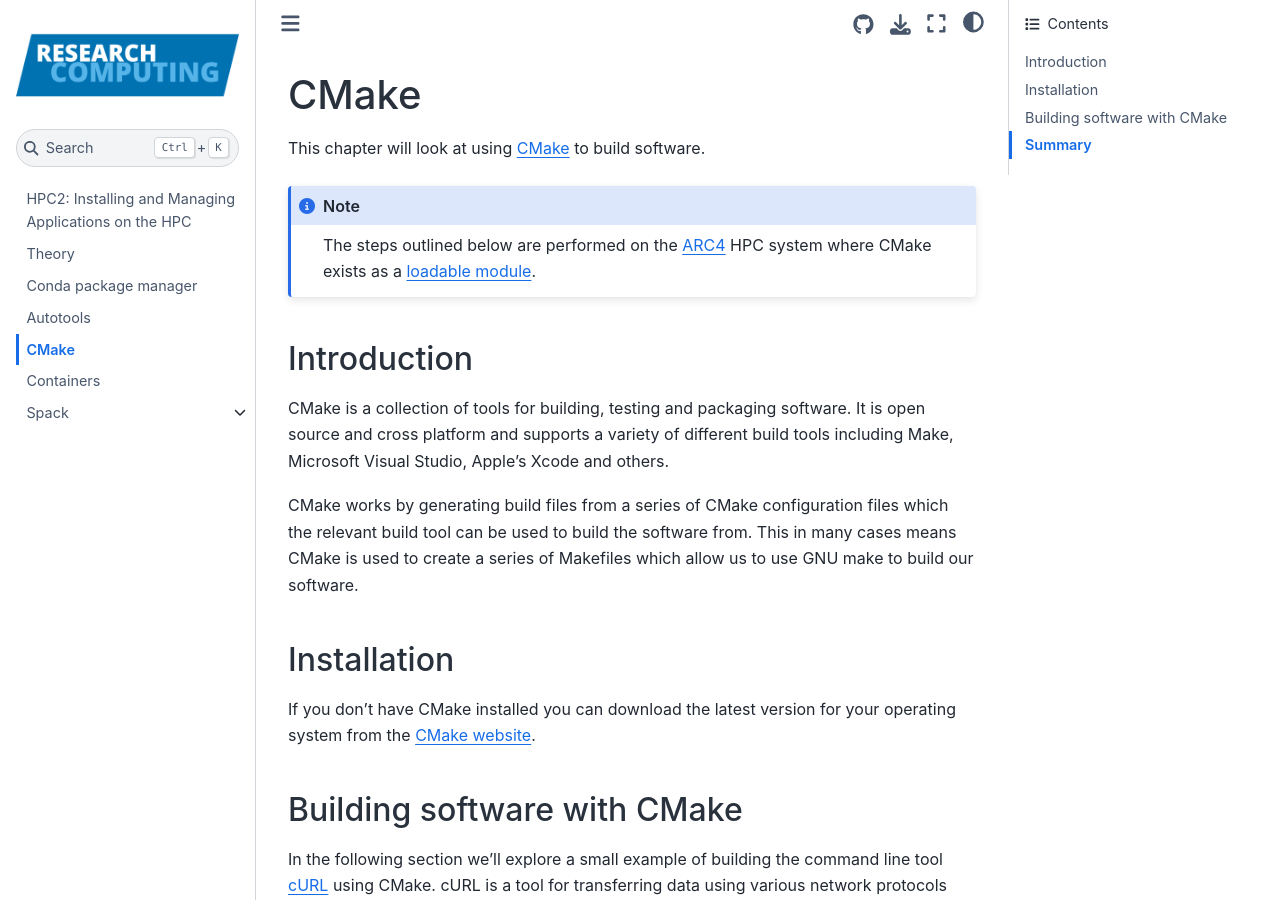
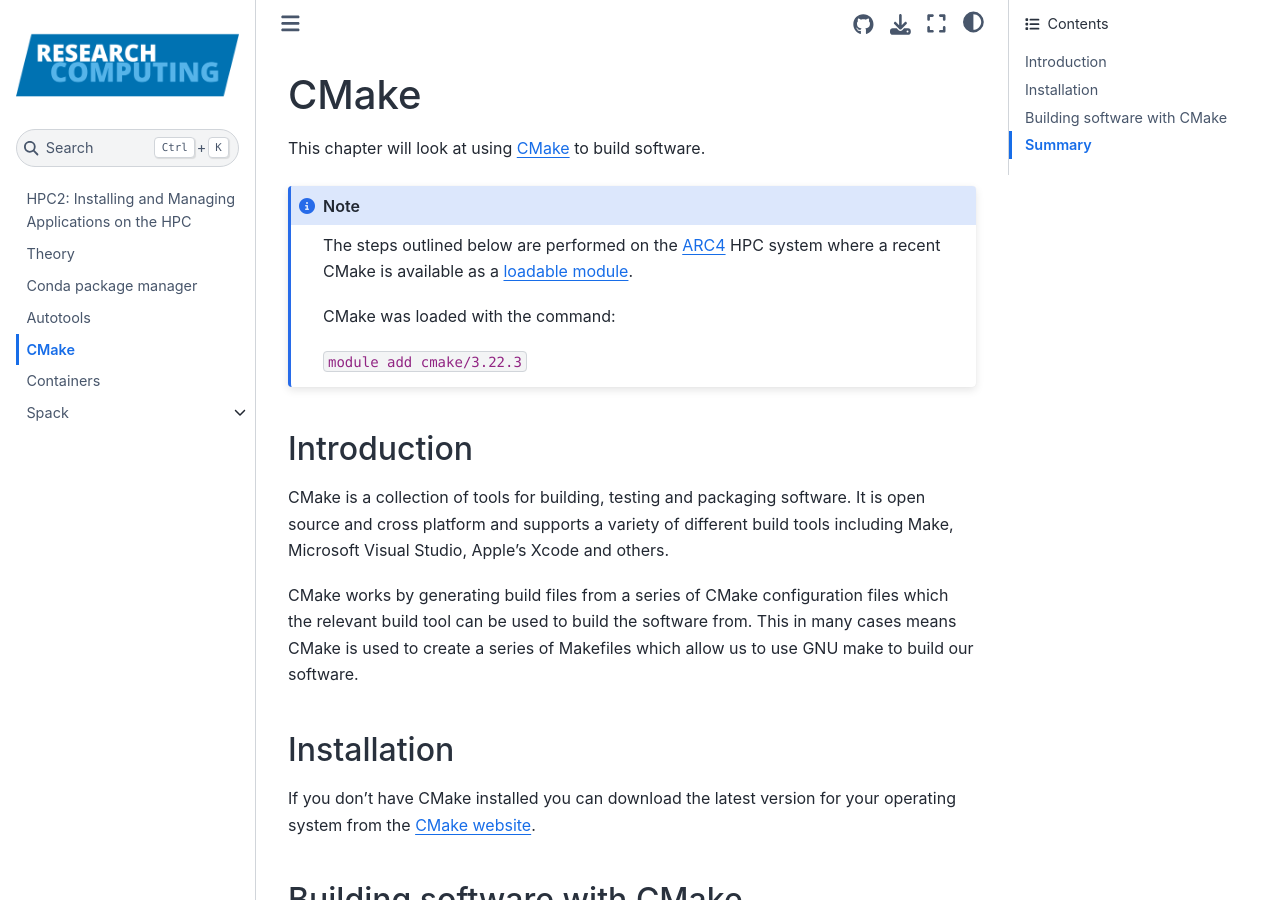
Before and after one commit to ARCTraining/hpc2-software, a Jupyter Book: the page built from book/course/cmake.md, in a window 1280 px wide and 900 px high. Built offline with Jupyter Book 1.0.4 settings and Sphinx 7.4.7 and the Sphinx Book theme 1.1.4, drawn with Linux system fonts in a browser that asks for light colours.

Commit message:
CMake updates
Given an older CMake is available without loading the module, I think we need
to add an explicit note about how to load it to get a version that matches the
one Alex was using.

````diff
--- a/book/course/cmake.md
+++ b/book/course/cmake.md
@@ -3,7 +3,14 @@
 This chapter will look at using [CMake](https://cmake.org/) to build software.
 
 ```{note}
-The steps outlined below are performed on the [ARC4](https://arcdocs.leeds.ac.uk/systems/arc4.html) HPC system where CMake exists as a [loadable module](https://arcdocs.leeds.ac.uk/software/infrastructure/cmake.html).
+The steps outlined below are performed on the
+[ARC4](https://arcdocs.leeds.ac.uk/systems/arc4.html) HPC system where a recent
+CMake is available as a
+[loadable module](https://arcdocs.leeds.ac.uk/software/infrastructure/cmake.html).
+
+CMake was loaded with the command:
+
+`module add cmake/3.22.3`
 ```
 
 ## Introduction
````
